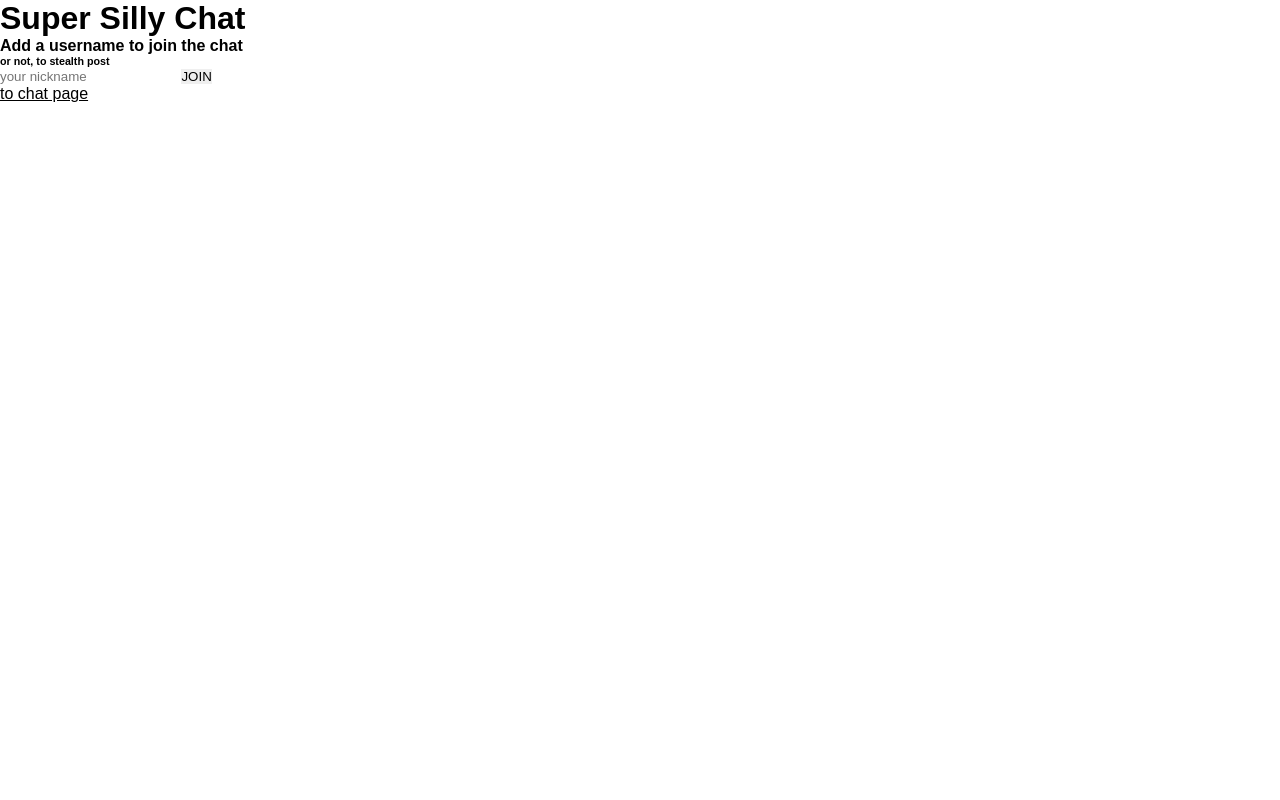
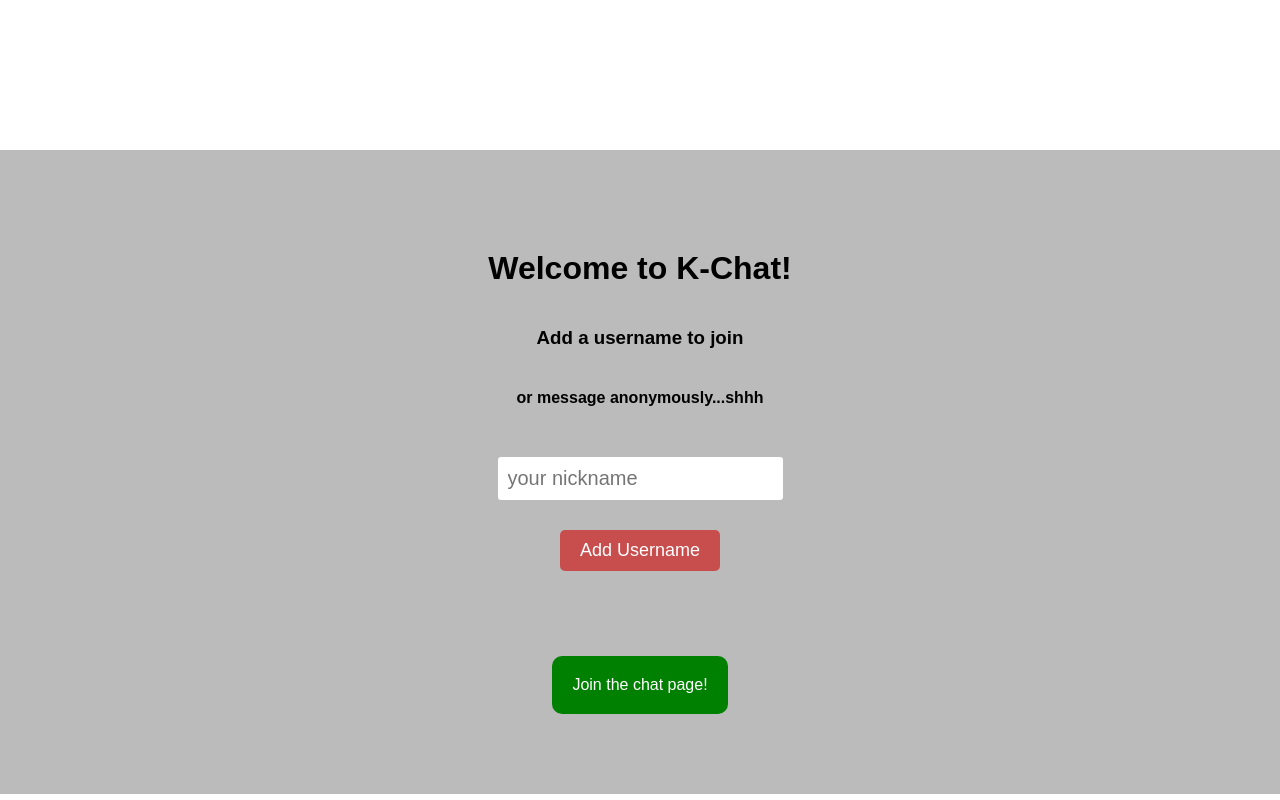
Before and after one commit to kmankeiran/Keiran_H_chatapp, a website: page index.html in a window 1280 px wide. Drawn offline with nearby package versions, Linux system fonts and the light colour scheme.

Commit message:
creating usernames and user is typing

```diff
--- a/app.js
+++ b/app.js
@@ -38,6 +38,10 @@ messenger.on('connection', (socket) => {
         messenger.emit('message', { id: socket.id, message: msg });
     });
 
+    socket.on('istyping', function(msg) {
+        messenger.emit('istyping', { id: socket.id, message: msg });
+    });
+
     socket.on('disconnect', () => {
         console.log('a user has disconnected');
     })
--- a/assets/sass/modules/_defaults.scss
+++ b/assets/sass/modules/_defaults.scss
@@ -21,6 +21,60 @@ a {
     margin: lrem 0;
 }
 
+.wrapper {
+    display: flex;
+    flex-direction: column;
+    align-items: center;
+    margin-top: 150px;
+    margin-left: 600px;
+    margin-right: 600px;
+    padding-top: 100px;
+    padding-bottom: 80px;
+    background-color: rgba(121, 120, 120, 0.5);
+}
+
+.add {
+    text-align: center;
+    margin-top: 20px;
+    margin-bottom: 20px;
+}
+
+#name {
+    padding: 10px;
+    border-radius: 3px;
+    font-size: 20px;
+}
+
+#join {
+    background-color:rgba(207, 31, 31, 0.698);
+    border: none;
+    padding: 10px 20px;
+    border-radius: 5px;
+    outline: none;
+    color: #fff;
+    font-size: 18px;
+}
+
+.wrapper input {
+    margin-top: 30px;
+}
+
+.wrapper a {
+    text-decoration: none;
+    display: block;
+    padding: 20px;
+    border: none;
+    border-radius: 10px;
+    color: white;
+    background-color: green;
+    margin-top: 85px;
+    transition: 0.5s linear;
+}
+
+.wrapper a:hover {
+    background-color: black;
+}
+
 .message-wrapper {
     background: rgba(0, 0, 0, 0.15);
     padding: 0.50rem;
@@ -40,6 +94,7 @@ a {
     flex-grow: 1;
     border-radius: 2rem;
     margin: 0.25rem;
+    font-size: 15px;
 }
 
 .message-wrapper input {
@@ -55,16 +110,35 @@ a {
 
 .new-message {
     padding: 10px;
-    background-color: blue;
+    background-color: rgba(153, 82, 246, 0.801);
     color: white;
     border-radius: 8px;
     float: left;
     margin-left: 15px;
+    margin-top: 20px;
     clear: both;
 }
 
 .my-message {
-    background-color: green;
+    background-color: rgb(19, 187, 19);
     margin-right: 15px;
+    margin-top: 20px;
     float: right;
 }
+
+@media only screen and (max-width: 1500px) {
+
+    .wrapper {
+    display: flex;
+    flex-direction: column;
+    align-items: center;
+    margin-top: 150px;
+    margin-left: 0px;
+    margin-right: 0px;
+    padding-top: 80px;
+    padding-bottom: 80px;
+    background-color: rgba(121, 120, 120, 0.5);
+    }
+
+
+}
--- a/index.html
+++ b/index.html
@@ -10,18 +10,21 @@
 </head>
 <body>
     <main>
-        <h1 class="hidden">Super Silly Chat</h1>
-        <h4>Add a username to join the chat</h4>
-        <h6>or not, to stealth post</h6>
+        <div class="wrapper">
+            <h1 class="add">Welcome to K-Chat!</h1>
+            <h3 class="add">Add a username to join</h4>
+            <h4 class="add">or message anonymously...shhh</h6>
 
-        <input id="name" type="text" placeholder="your nickname">
+            <input id="name" type="text" placeholder="your nickname">
 
-        <input id="join" type="submit" value="JOIN">
+            <input id="join" type="submit" value="Add Username"></input>
 
-        <!-- temp hack to bypass login-->
-        <a href="/chat">to chat page</a>
+            <!-- temp hack to bypass login-->
+            <a href="/chat">Join the chat page!</a>
+        </div>
     </main>
 
+    <script src="https://cdn.jsdelivr.net/npm/vue@2/dist/vue.js"></script>
     <script src="scripts/login.js"></script>
 </body>
 </html>
--- a/public/scripts/main.js
+++ b/public/scripts/main.js
@@ -18,13 +18,20 @@ import ChatMessage from "./components/TheMessageComponent.js"
         vm.messages.push(message);
     }
 
+    function setIsSomeoneTyping(message) {
+        console.log("someone else is typing");
+        vm.isSomeoneElseTyping = message.istyping && message.name != localStorage.getItem('name');
+    }
+
     const vm = new Vue({
         data: {
             messages: [],
             nickname: "",
             username: "",
             socketID: "",
-            message: ""
+            message: "",
+            isTyping: false,
+            isSomeoneElseTyping: false,
         },
 
         created: function() {
@@ -37,8 +44,16 @@ import ChatMessage from "./components/TheMessageComponent.js"
                 socket.emit('chatmessage', { content: this.message, name: localStorage.getItem('name') || "Anonymous" });
 
                 this.message = "";
+            },
+            onKeyPress() {
+                if(this.message.length > 0 && !this.isTyping) {
+                    this.isTyping = true;
+                    socket.emit('istyping', { istyping: true, name: localStorage.getItem('name') || "Anonymous" });
+                } else if(this.isTyping && this.message.length==0){
+                    this.isTyping = false;
+                    socket.emit('istyping', { istyping: false, name: localStorage.getItem('name') || "Anonymous" });
+                }
             }
-
         },
 
         components: {
@@ -48,4 +63,5 @@ import ChatMessage from "./components/TheMessageComponent.js"
 
     socket.addEventListener("connected", setUserId);
     socket.addEventListener('message', appendMessage);
+    socket.addEventListener('istyping', setIsSomeoneTyping);
 })();
```
Also changed, not shown: public/css/main.css, public/scripts/login.js (line endings or trailing spaces), 1 other file.
